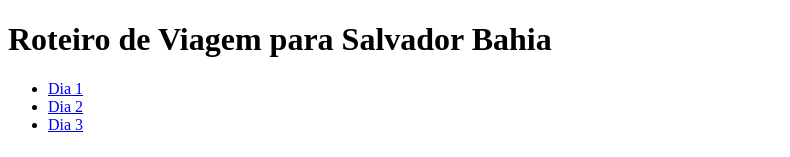
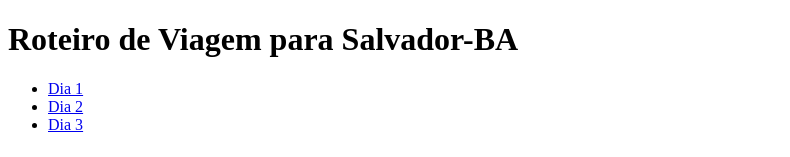
Before and after one commit to Erik13639/Projeto-06, a plain HTML site: page index.html in a window 1280 px wide. Shown: the top 157 px of the page, without its empty margins (0-790 px from the left). Drawn offline with Linux system fonts and the light colour scheme.

Commit message:
Update index.html

```diff
--- a/index.html
+++ b/index.html
@@ -6,7 +6,7 @@
     <body>
         <header>
         <main>
-            <h1><b>Roteiro de Viagem para Salvador Bahia</b></h1>
+            <h1><b>Roteiro de Viagem para Salvador-BA</b></h1>
         </main>
 
 
```
